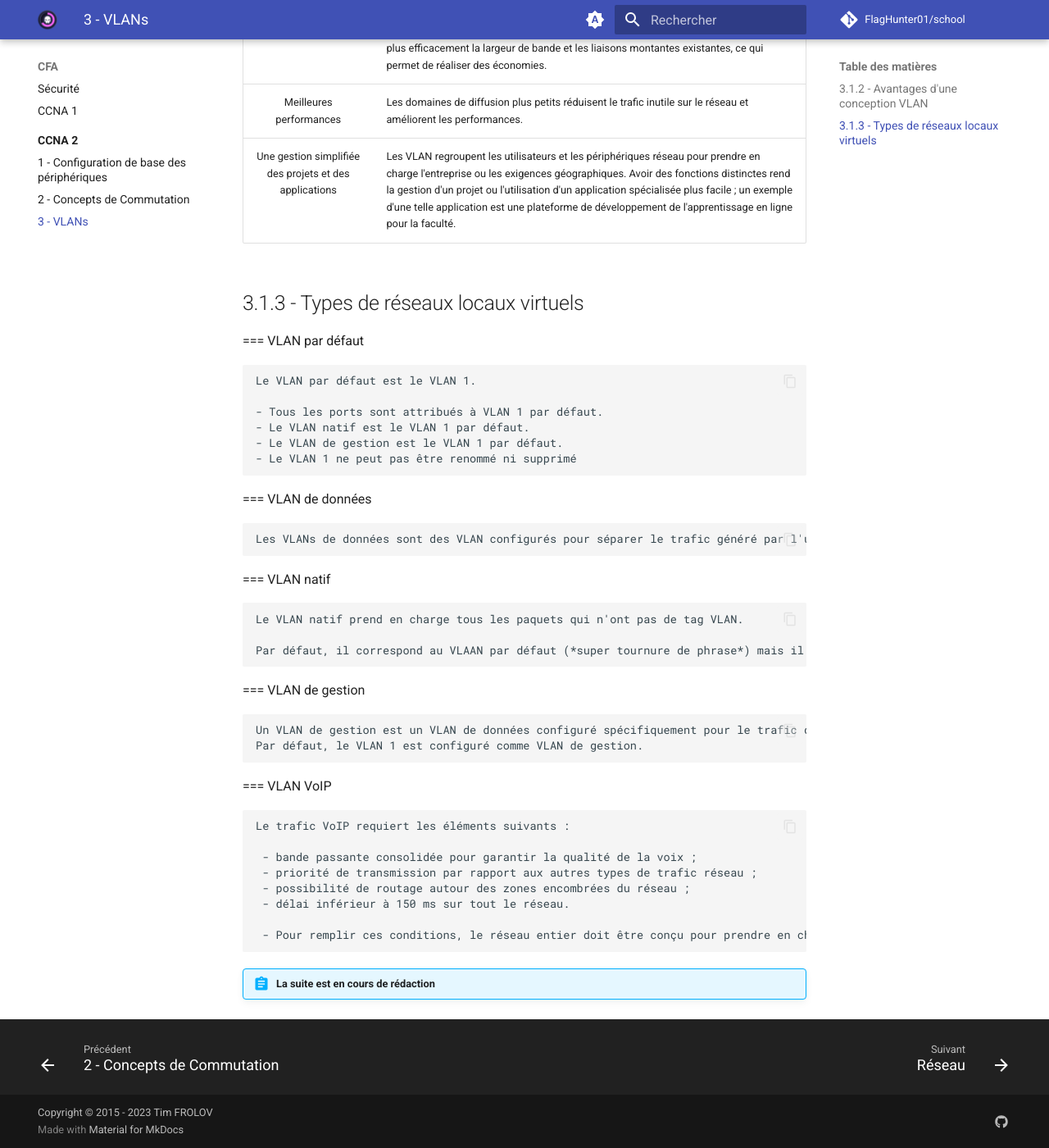
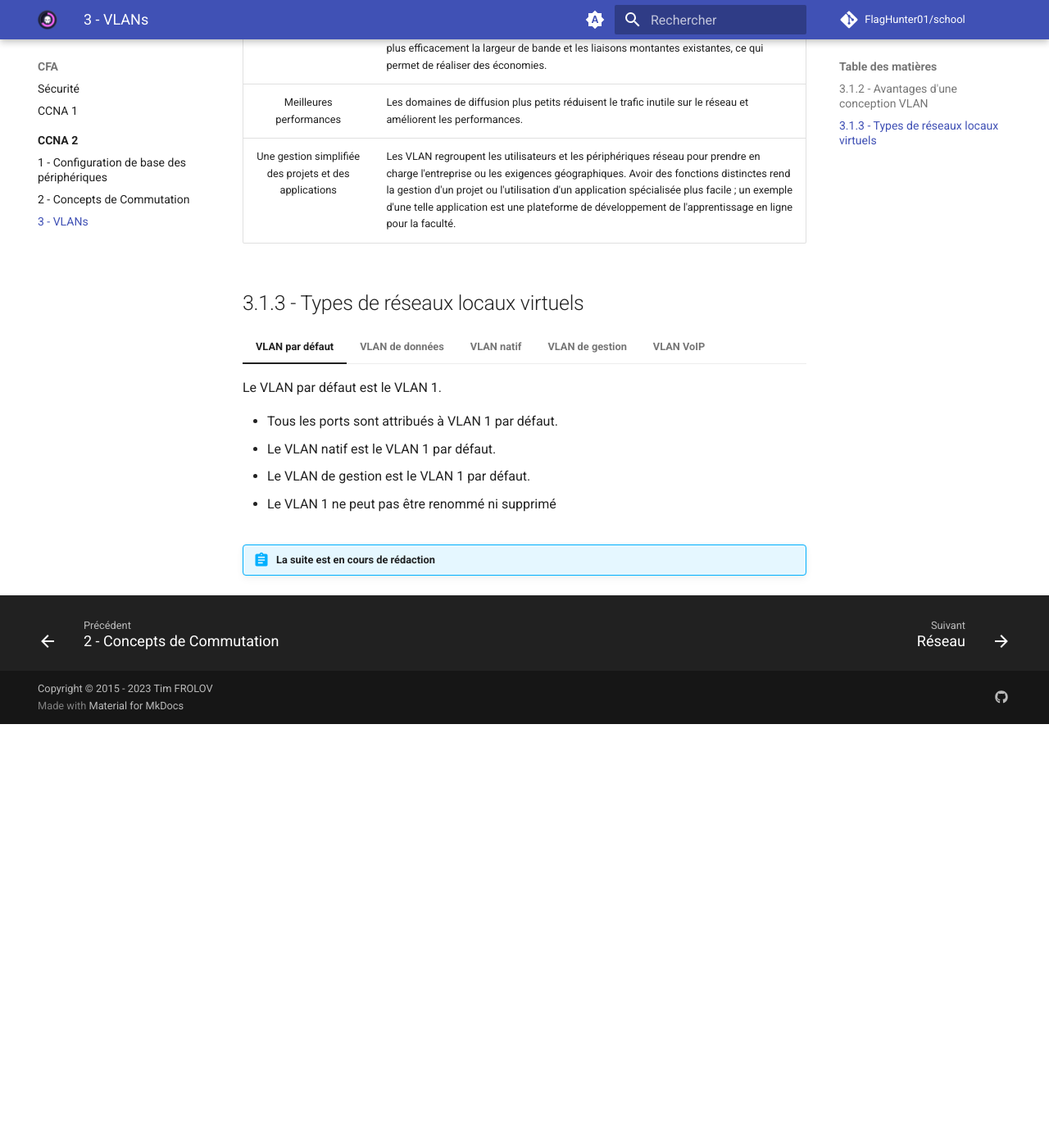
Before and after one commit to Sech-zehn/school, an MkDocs documentation site: the page built from docs/cfa/3.md, in a window 1280 px wide and 1400 px high, scrolled down 546 px. Shown: the whole window at 82% size. Built offline with MkDocs 1.6.1 and Material for MkDocs 9.7.7, drawn with Linux system fonts in a browser that asks for light colours; comment, search, counter and statistics services are not loaded; after the commit the page ends 1429 px from its top, so only the background shows below that.

Commit message:
Corriger affichage de 3.1.3

```diff
--- a/docs/cfa/3.md
+++ b/docs/cfa/3.md
@@ -16,7 +16,7 @@ description:  Les VLANs sont créés au niveau de la couche 2 pour réduire ou
 
 ## 3.1.3 - Types de réseaux locaux virtuels
 
-=== VLAN par défaut
+=== "VLAN par défaut"
 
     Le VLAN par défaut est le VLAN 1.
 
@@ -25,22 +25,22 @@ description:  Les VLANs sont créés au niveau de la couche 2 pour réduire ou
     - Le VLAN de gestion est le VLAN 1 par défaut.
     - Le VLAN 1 ne peut pas être renommé ni supprimé
 
-=== VLAN de données
+=== "VLAN de données"
 
     Les VLANs de données sont des VLAN configurés pour séparer le trafic généré par l'utilisateur. Les VLANs de données sont utilisés pour diviser un réseau en groupes d’utilisateurs ou de périphériques. Un réseau moderne aurait de nombreux VLANs de données en fonction des besoins de l'organisation. Notez que le trafic de gestion vocale et réseau ne doit pas être autorisé sur les VLANs de données.
 
-=== VLAN natif
+=== "VLAN natif"
 
     Le VLAN natif prend en charge tous les paquets qui n'ont pas de tag VLAN.
 
     Par défaut, il correspond au VLAAN par défaut (*super tournure de phrase*) mais il est conseillé de le paramétrer en tant que VLAN distinct et inutilisé.
 
-=== VLAN de gestion
+=== "VLAN de gestion"
 
     Un VLAN de gestion est un VLAN de données configuré spécifiquement pour le trafic de gestion réseau, y compris SSH, Telnet, HTTPS, HHTP et SNMP.
     Par défaut, le VLAN 1 est configuré comme VLAN de gestion.
 
-=== VLAN VoIP
+=== "VLAN VoIP"
 
     Le trafic VoIP requiert les éléments suivants :
 
```
